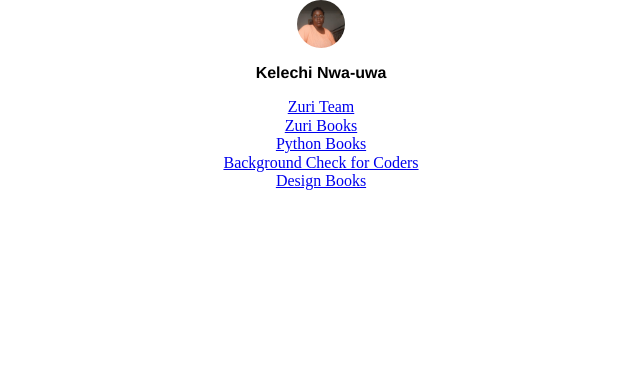
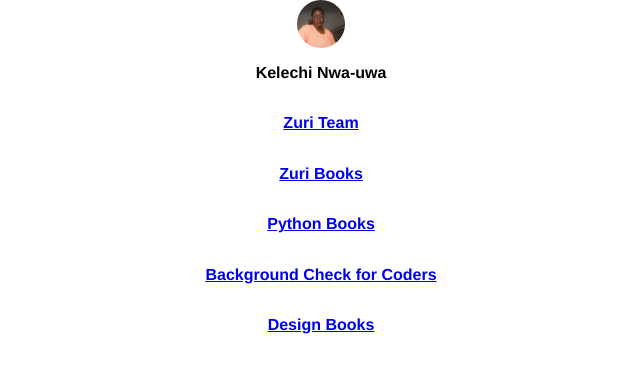
Before and after one commit to theAvocadoCoder/hngi_fe_linktree, a React (Create React App) app: page / in a window 1280 px wide. Shown: the top 372 px of the page, without its empty margins (319-959 px from the left). Built offline with nearby package versions, Linux system fonts and the light colour scheme.

Commit message:
Remove container divs for links

```diff
--- a/src/components/Link.js
+++ b/src/components/Link.js
@@ -2,10 +2,10 @@
 
 export default function LinkComponent({ link }) {
   return (
-    <div>
-      <a href={link.url}>
-        { link.text }
+      <a className="link__div" href={ link.url } target="__blank" id={ link.id }>
+        <p>
+          { link.text }
+        </p>
       </a>
-    </div>
   )
 }
```
